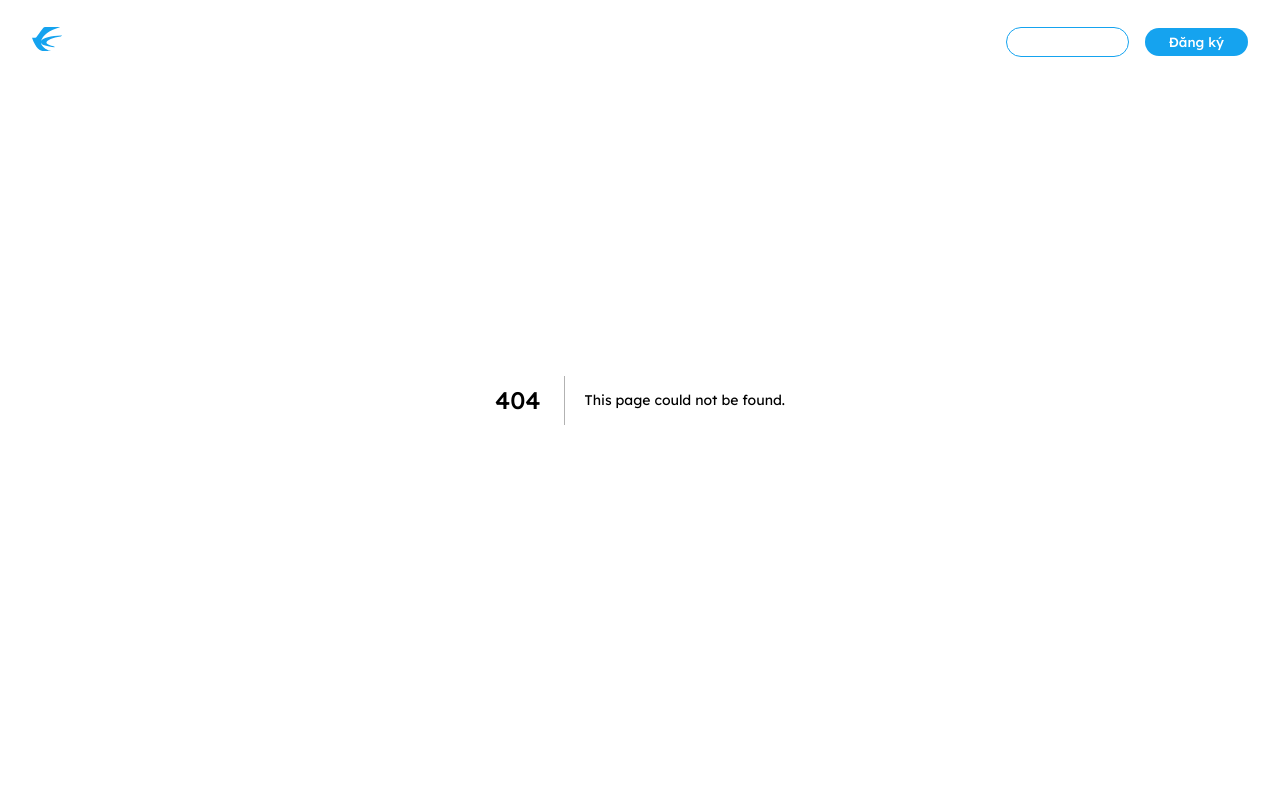
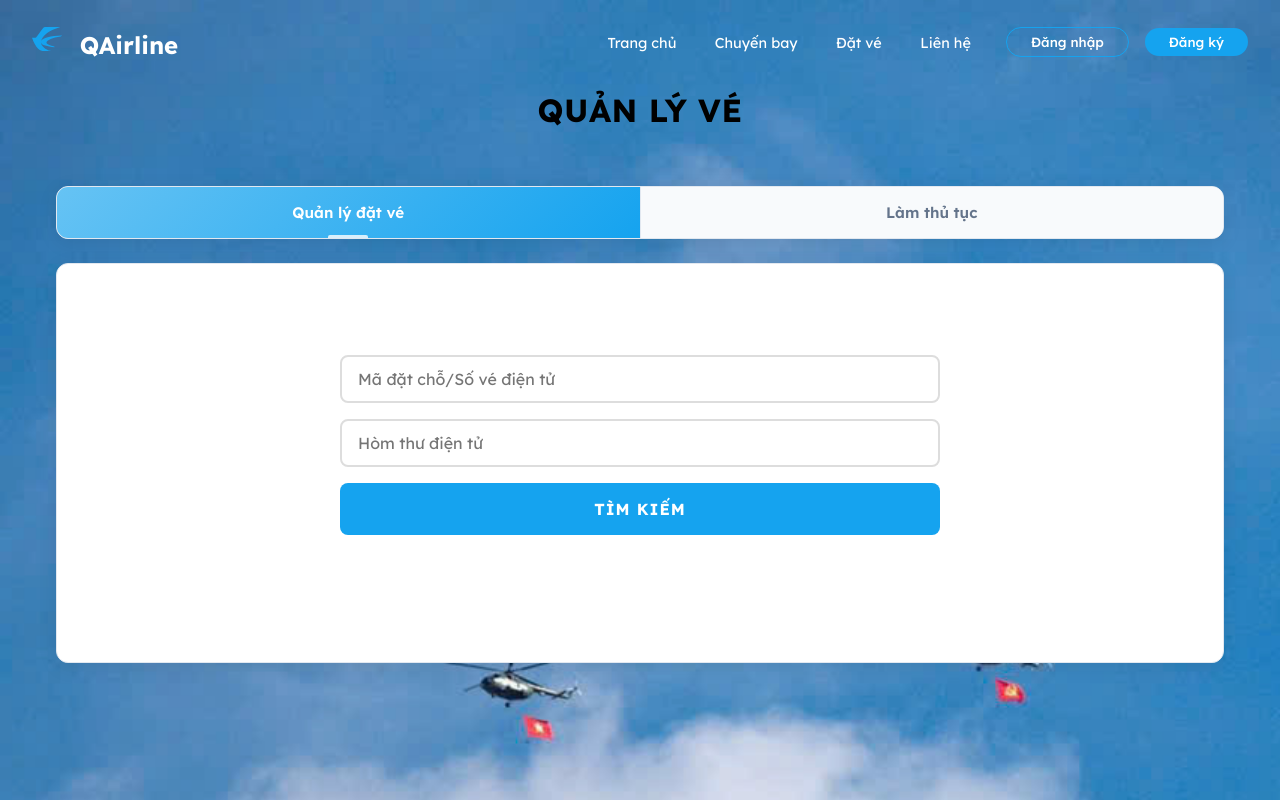
Before and after one commit to lequocanh10000/FrontEnd, a Next.js app: page /booking_management in a window 1280 px wide. Before the commit this address had no page. Shown: the top 800 px of the page. Built offline with nearby package versions, Linux system fonts and the light colour scheme.

Commit message:
feat: implement Booking Management layout and pages with associated styles for booking and check-in functionalities

```diff
--- /dev/null
+++ b/src/app/booking_management/bm_layout.module.scss
@@ -0,0 +1,173 @@
+.layoutContainer {
+    min-height: 100vh;
+    background-image: url('../../../public/Assets/vietnam2.jpg');
+    background-size: cover;
+}
+
+
+.headerContent {
+    max-width: 1200px;
+    margin: 0 auto;
+    padding: 2rem 1rem;
+
+    @media (max-width: 768px) {
+        padding: 1.5rem 1rem;
+    }
+}
+
+.pageTitle {
+    font-size: 2rem;
+    font-weight: 650;
+    text-align: center;
+    color: black;
+    margin-top: 5%;
+    letter-spacing: 0.5px;
+
+    @media (max-width: 768px) {
+        font-size: 1.5rem;
+    }
+
+    @media (max-width: 480px) {
+        font-size: 1.25rem;
+    }
+}
+
+// Navigation Styles
+.navigationWrapper {
+    max-width: 1200px;
+    margin: 0 auto;
+    padding: 1.5rem 1rem;
+
+    @media (max-width: 768px) {
+        padding: 1rem;
+    }
+}
+
+.tabsContainer {
+    display: flex;
+    background: white;
+    border-radius: 12px;
+    box-shadow: 0 4px 20px rgba(0, 0, 0, 0.08);
+    overflow: hidden;
+    border: 1px solid #e2e8f0;
+
+    @media (max-width: 768px) {
+        flex-direction: column;
+        border-radius: 8px;
+    }
+}
+
+.tab {
+    flex: 1;
+    padding: 1rem 1.5rem;
+    text-align: center;
+    font-weight: 600;
+    font-size: 0.95rem;
+    text-decoration: none;
+    position: relative;
+    border: none;
+    cursor: pointer;
+
+
+    @media (max-width: 768px) {
+        padding: 0.875rem 1rem;
+        font-size: 0.9rem;
+    }
+
+    @media (max-width: 480px) {
+        padding: 0.75rem 0.875rem;
+        font-size: 0.85rem;
+    }
+
+    &:not(:last-child) {
+        border-right: 1px solid #e2e8f0;
+
+        @media (max-width: 768px) {
+            border-right: none;
+            border-bottom: 1px solid #e2e8f0;
+        }
+    }
+}
+
+.tabActive {
+    background: linear-gradient(135deg, #66c3f4 0%, #15a3ef 100%);
+    color: white;
+
+    &::after {
+        content: '';
+        position: absolute;
+        bottom: 0;
+        left: 50%;
+        transform: translateX(-50%);
+        width: 40px;
+        height: 3px;
+        background: rgba(255, 255, 255, 0.8);
+        border-radius: 2px 2px 0 0;
+
+        @media (max-width: 768px) {
+            display: none;
+        }
+    }
+}
+
+.tabInactive {
+    background: #f8fafc;
+    color: #64748b;
+}
+
+// Content Styles
+.contentWrapper {
+    max-width: 1200px;
+    margin: 0 auto;
+    padding: 0 1rem 2rem;
+
+
+    @media (max-width: 768px) {
+        padding: 0 1rem 1.5rem;
+    }
+}
+
+.contentContainer {
+    background: white;
+    border-radius: 12px;
+    box-shadow: 0 4px 20px rgba(0, 0, 0, 0.08);
+    border: 1px solid #e2e8f0;
+    overflow: hidden;
+    max-height: 400px;
+    @media (max-width: 768px) {
+        border-radius: 8px;
+    }
+}
+
+// Responsive improvements
+@media (max-width: 480px) {
+    .navigationWrapper {
+        padding: 0.75rem 0.5rem;
+    }
+
+    .contentWrapper {
+        padding: 0 0.5rem 1rem;
+    }
+
+    .headerContent {
+        padding: 1rem 0.5rem;
+    }
+}
+
+// Print styles
+@media print {
+
+    .header,
+    .navigationWrapper {
+        display: none;
+    }
+
+    .layoutContainer {
+        background: white;
+    }
+
+    .contentContainer {
+        box-shadow: none;
+        border: none;
+    }
+}
--- /dev/null
+++ b/src/app/booking_management/bm_page.module.scss
@@ -0,0 +1,53 @@
+// src/app/booking-management/page.module.scss
+.container {
+    min-height: 100vh;
+
+}
+
+.header {
+    display: flex;
+    align-items: center;
+    justify-content: space-between;
+    padding: 1rem 2rem;
+    background: linear-gradient(135deg, #a8a8a8 0%, #d3d3d3 100%);
+    box-shadow: 0 2px 4px rgba(0, 0, 0, 0.1);
+}
+
+
+
+.searchForm {
+    max-width: 600px;
+    margin: 0 auto;
+    margin-top: 5%;
+    padding: 2rem 0;
+    display: flex;
+    flex-direction: column;
+    gap: 1rem;
+}
+
+.searchInput {
+    width: 100%;
+    padding: 12px 16px;
+    border-radius: 8px;
+    border: 2px solid #ddd;
+    font-size: 16px;
+    box-sizing: border-box;
+}
+
+.searchButton {
+    width: 100%;
+    background: #15a3ef;
+    color: #fff;
+    font-weight: 650;
+    font-size: 16px;
+    padding: 16px 0;
+    border: none;
+    border-radius: 8px;
+    cursor: pointer;
+    letter-spacing: 1px;
+    transition: background 0.2s;
+}
+
+.searchButton:hover {
+    background: #66c3f4;
+}
--- /dev/null
+++ b/src/app/booking_management/checkIn/page.tsx
@@ -0,0 +1,41 @@
+'use client';
+
+import { useState } from 'react';
+import styles from '../bm_page.module.scss';
+
+export default function CheckInPage() {
+  const [code, setCode] = useState('');
+  const [email, setEmail] = useState('');
+
+  const handleSubmit = (e: React.FormEvent) => {
+    e.preventDefault();
+    alert(`Làm thủ tục với:\nMã đặt chỗ: ${code}\nEmail: ${email}`);
+  };
+
+  return (
+    <div className={styles.container}>
+      <form onSubmit={handleSubmit} className={styles.searchForm}>
+        <input
+          type="text"
+          placeholder="Mã đặt chỗ"
+          value={code}
+          onChange={e => setCode(e.target.value)}
+          className={styles.searchInput}
+        />
+        <input
+          type="email"
+          placeholder="Hòm thư điện tử"
+          value={email}
+          onChange={e => setEmail(e.target.value)}
+          className={styles.searchInput}
+        />
+        <button
+          type="submit"
+          className={styles.searchButton}
+        >
+          LÀM THỦ TỤC
+        </button>
+      </form>
+    </div>
+  );
+}
--- /dev/null
+++ b/src/app/booking_management/layout.tsx
@@ -0,0 +1,66 @@
+'use client';
+
+import { usePathname } from 'next/navigation';
+import Link from 'next/link';
+import styles from './bm_layout.module.scss';
+
+export default function BookingManagementLayout({
+  children,
+}: {
+  children: React.ReactNode;
+}) {
+  const pathname = usePathname();
+
+  const tabs = [
+    {
+      id: 'bookingTab',
+      label: 'Quản lý đặt vé',
+      href: '/booking_management',
+      active: pathname === '/booking_management'
+    },
+    {
+      id: 'checkIn',
+      label: 'Làm thủ tục',
+      href: '/booking_management/checkIn',
+      active: pathname === '/booking_management/checkIn'
+    },
+
+  ];
+
+  return (
+    <div className={styles.layoutContainer}>
+      {/* Header */}
+      <header className={styles.header}>
+        <div className={styles.headerContent}>
+          <h1 className={styles.pageTitle}>
+            QUẢN LÝ VÉ
+          </h1>
+        </div>
+      </header>
+
+      {/* Navigation Tabs */}
+      <nav className={styles.navigationWrapper}>
+        <div className={styles.tabsContainer}>
+          {tabs.map((tab) => (
+            <Link
+              key={tab.id}
+              href={tab.href}
+              className={`${styles.tab} ${
+                tab.active ? styles.tabActive : styles.tabInactive
+              }`}
+            >
+              {tab.label}
+            </Link>
+          ))}
+        </div>
+      </nav>
+
+      {/* Content */}
+      <main className={styles.contentWrapper}>
+        <div className={styles.contentContainer}>
+          {children}
+        </div>
+      </main>
+    </div>
+  );
+}
--- /dev/null
+++ b/src/app/booking_management/page.tsx
@@ -0,0 +1,41 @@
+'use client';
+
+import { useState } from 'react';
+import styles from './bm_page.module.scss';
+
+export default function BookingSearchPage() {
+  const [code, setCode] = useState('');
+  const [email, setEmail] = useState('');
+
+  const handleSubmit = (e: React.FormEvent) => {
+    e.preventDefault();
+    alert(`Tìm kiếm với:\nMã đặt chỗ/Số vé: ${code}\nEmail: ${email}`);
+  };
+
+  return (
+    <div className={styles.container}>
+      <form onSubmit={handleSubmit} className={styles.searchForm}>
+        <input
+          type="text"
+          placeholder="Mã đặt chỗ/Số vé điện tử"
+          value={code}
+          onChange={e => setCode(e.target.value)}
+          className={styles.searchInput}
+        />
+        <input
+          type="email"
+          placeholder="Hòm thư điện tử"
+          value={email}
+          onChange={e => setEmail(e.target.value)}
+          className={styles.searchInput}
+        />
+        <button
+          type="submit"
+          className={styles.searchButton}
+        >
+          TÌM KIẾM
+        </button>
+      </form>
+    </div>
+  );
+}
```
